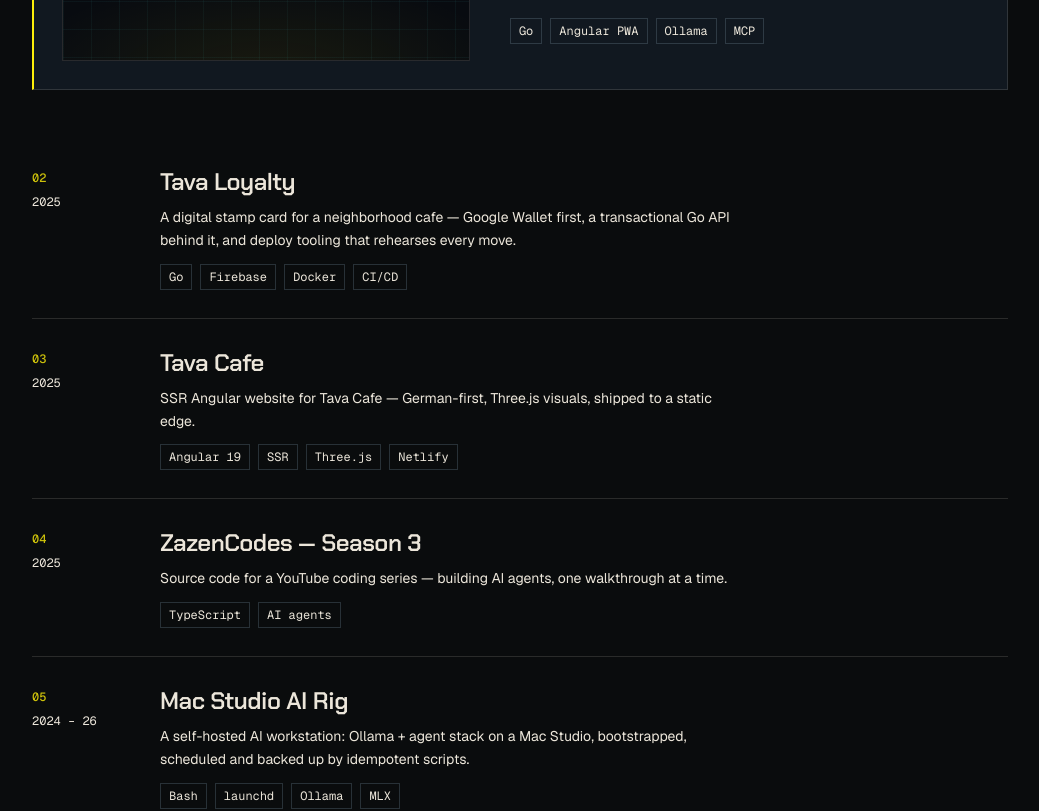
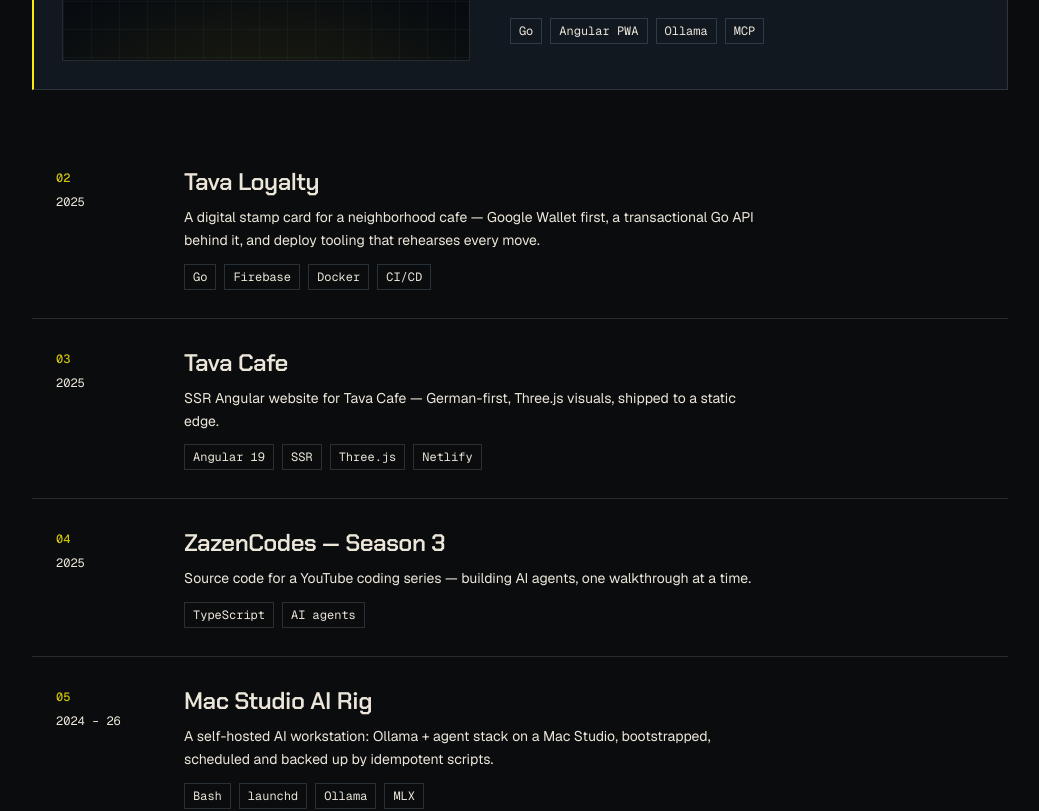
Before and after one commit to 2an/portfolio, a Next.js app: page / in a window 1280 px wide. Shown: the part 4320-5131 px from the top of the page, without its empty margins (120-1159 px from the left). Built offline with nearby package versions, Linux system fonts and the light colour scheme.

Commit message:
fix: work row hover — left padding so the cyan edge no longer touches the index/year gutter

```diff
--- a/src/app/page.tsx
+++ b/src/app/page.tsx
@@ -439,7 +439,7 @@
             <div className="mt-12">
               {FILMOGRAPHY.slice(1).map((film, i) => (
                 <Reveal key={film.title} delay={(i % 3) * 0.04}>
-                  <article className="group grid grid-cols-[3.5rem_1fr] gap-4 border-b border-hairline py-6 transition-colors duration-150 hover:bg-raised hover:shadow-[inset_2px_0_0_var(--color-accent)] sm:grid-cols-[6rem_1fr] sm:gap-8 sm:py-7">
+                  <article className="group grid grid-cols-[3.5rem_1fr] gap-4 border-b border-hairline py-6 pl-4 pr-2 transition-colors duration-150 hover:bg-raised hover:shadow-[inset_2px_0_0_var(--color-accent)] sm:grid-cols-[6rem_1fr] sm:gap-8 sm:pl-6 sm:pr-3 sm:py-7">
                     <div className="flex flex-col items-start gap-2 pt-1">
                       <span className="font-mono text-xs font-medium text-chrome/80">
                         {pad2(i + 2)}
```
